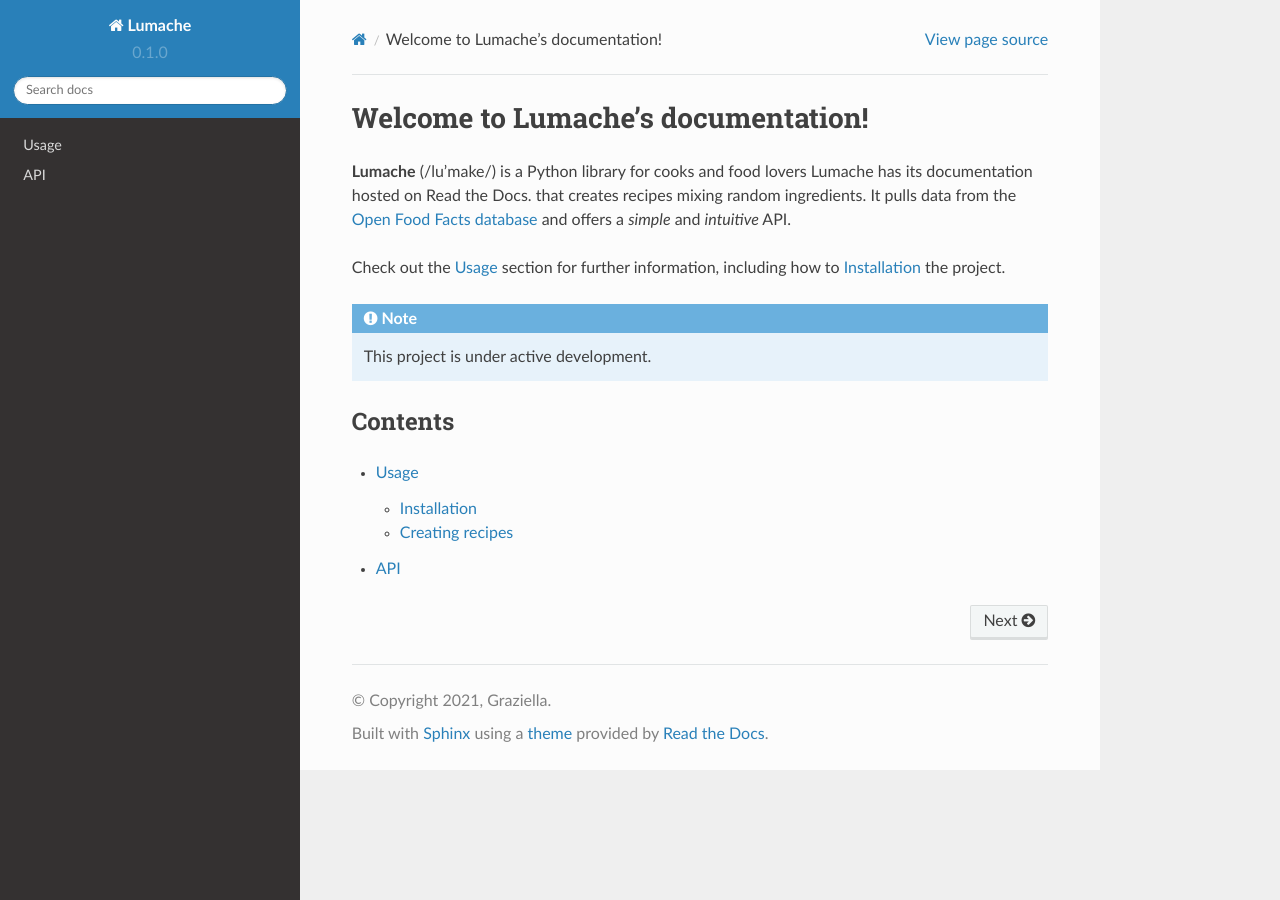
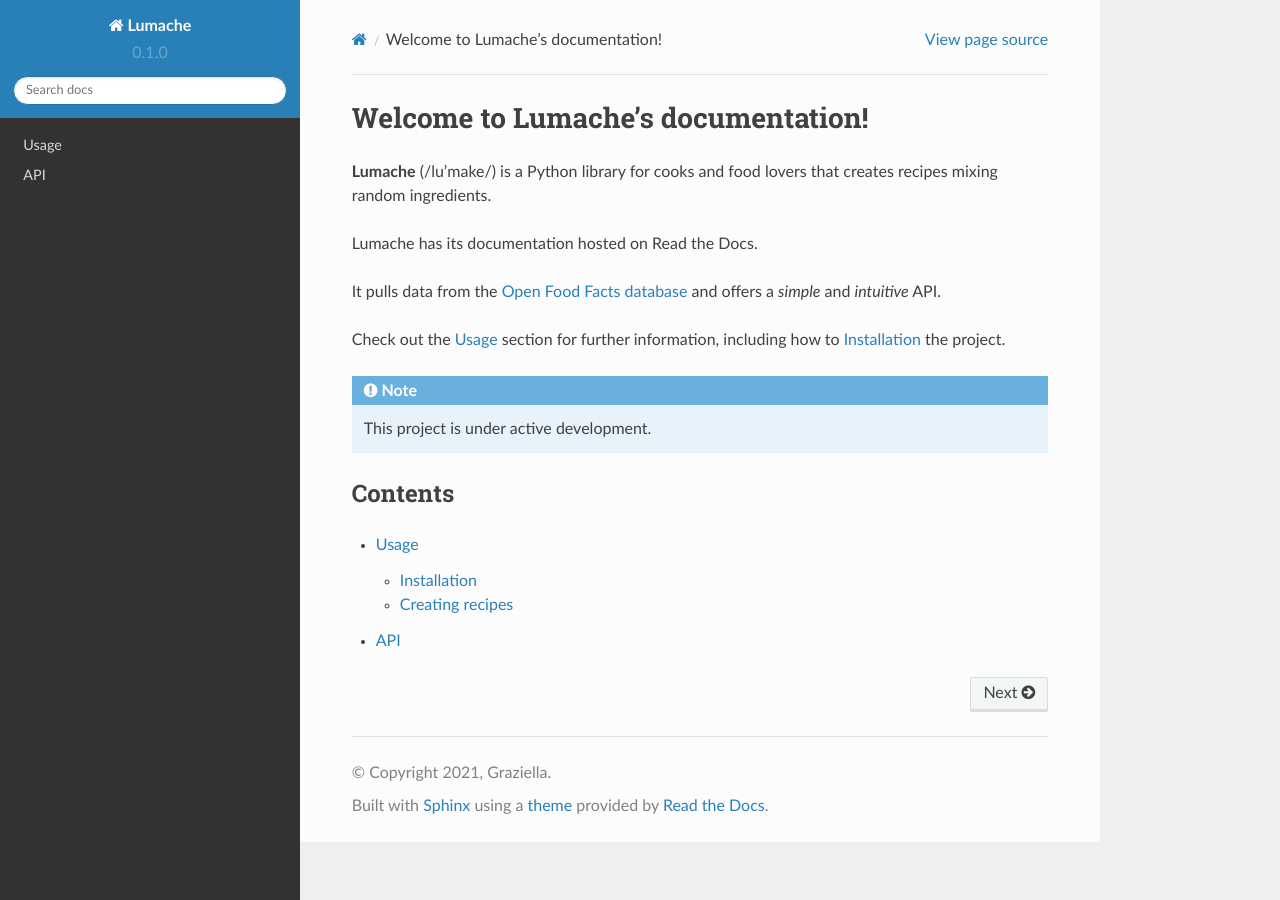
Before and after one commit to karsttuinstra/xbsreadthedocs, a Sphinx documentation site: the page built from docs/source/index.rst, in a window 1280 px wide. Built offline with Sphinx 7.4.7 and the Read the Docs theme 2.0.0, drawn with Linux system fonts in a browser that asks for light colours.

```diff
--- a/docs/source/index.rst
+++ b/docs/source/index.rst
@@ -2,8 +2,10 @@ Welcome to Lumache's documentation!
 ===================================
 
 **Lumache** (/lu'make/) is a Python library for cooks and food lovers
+that creates recipes mixing random ingredients.
+
 Lumache has its documentation hosted on Read the Docs.
-that creates recipes mixing random ingredients.
+
 It pulls data from the `Open Food Facts database <https://world.openfoodfacts.org/>`_
 and offers a *simple* and *intuitive* API.
 
```
